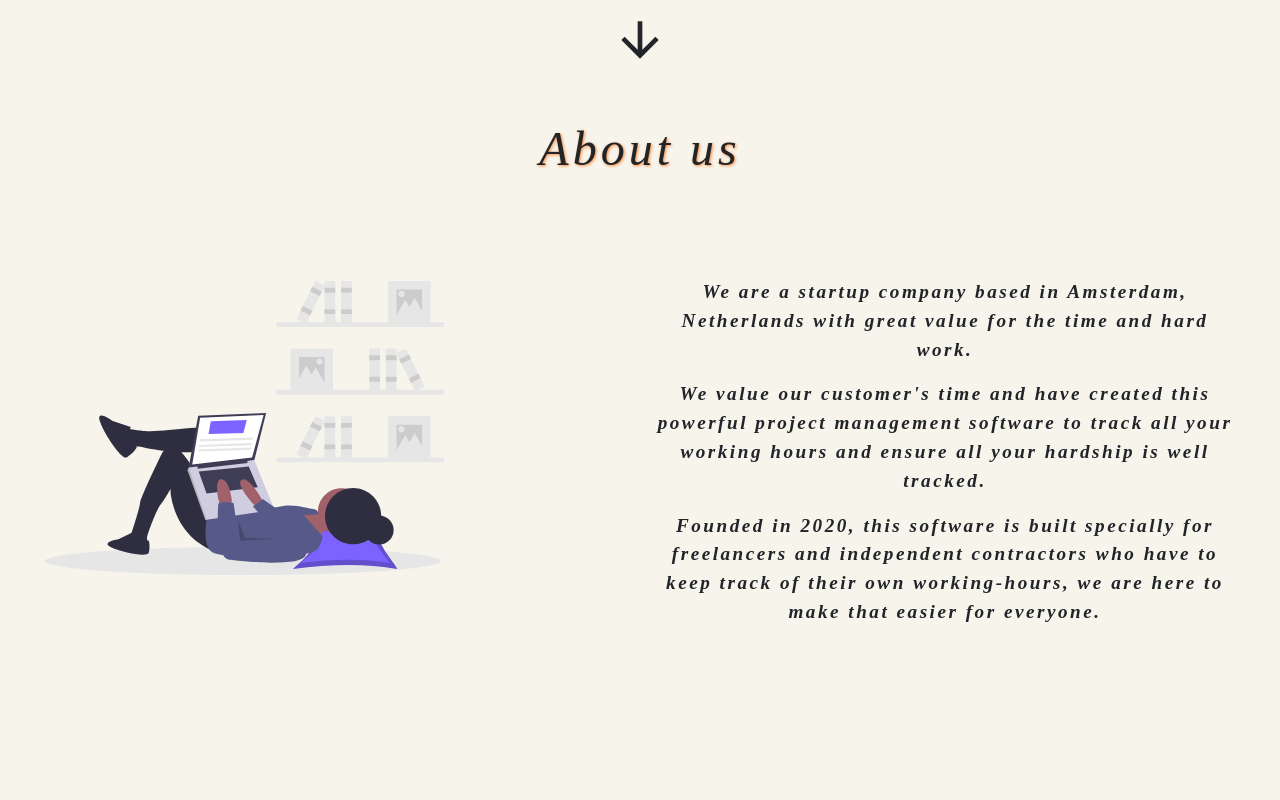
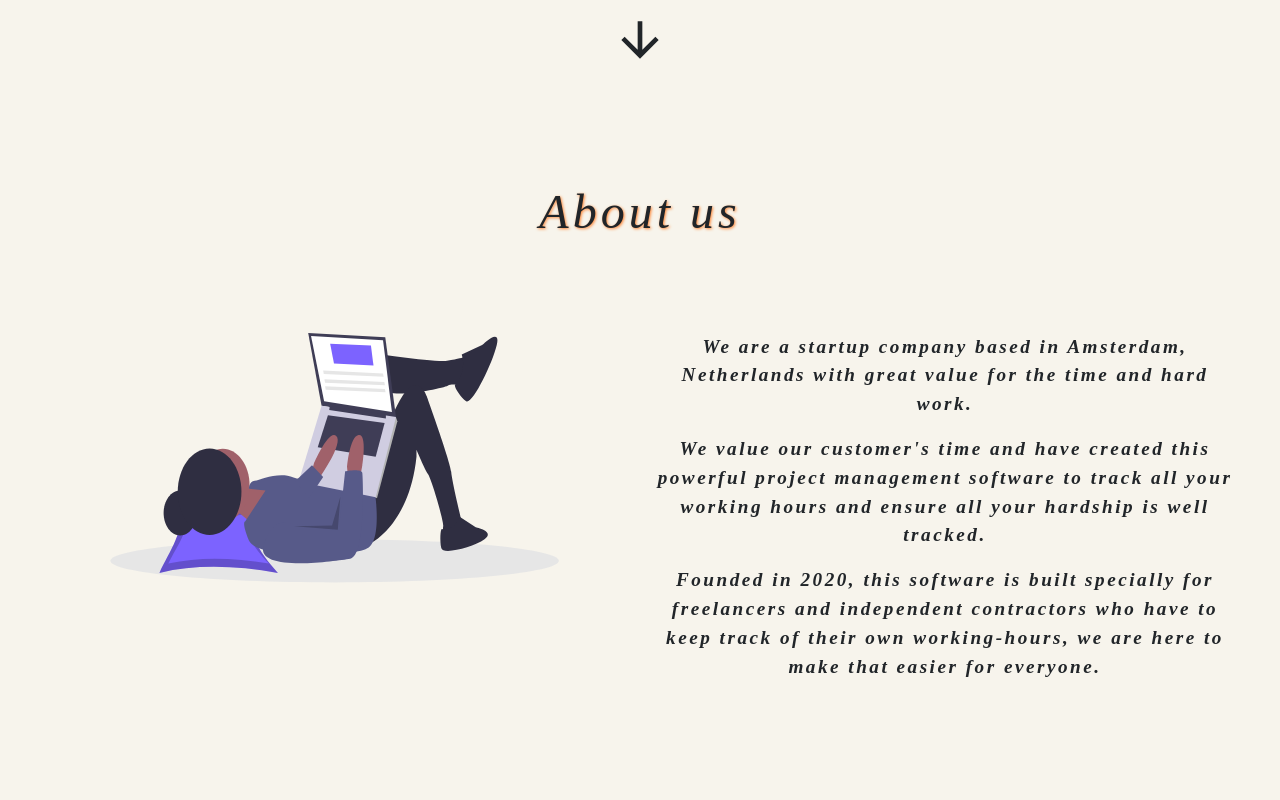
Before and after one commit to SubashPradhan/track-your-project, a React (Create React App) app: page / in a window 1280 px wide. Shown: the part 680-1480 px from the top of the page. Built offline with nearby package versions, Linux system fonts and the light colour scheme; a web font is replaced by a local one.

Commit message:
Changing about-page background

```diff
--- a/src/components/Navbar/view.js
+++ b/src/components/Navbar/view.js
@@ -9,7 +9,7 @@ export default function View(props) {
 
   const Links = <div className={menuClicked ? 'nav-links nav-active' : 'nav-links'}>
     <Link to='/' className='link' onClick={setFocus}>Home</Link>
-    <Link to='/about' className='link' onClick={setFocus}>About</Link>
+    <Link to='/' className='link' onClick={setFocus}>About</Link>
     <Link to='/' className='link' onClick={setFocus}>Login</Link>
     <Link to='/' className='link' onClick={setFocus}>Sign-up</Link>
   </div>
--- a/src/styles/about.css
+++ b/src/styles/about.css
@@ -4,10 +4,6 @@
 }
 
 .about-container{
-  display: flex;
-  flex-direction: column;
-  /* justify-content: center; */
-  align-items: center;
   font-family: Orbitron;
   font-style: italic;
   height: 100vh;
@@ -18,12 +14,13 @@
   font-style: italic;
   letter-spacing: 4px;
   text-shadow: 1px 1.4px 3px #ff8533;
-  /* margin-bottom: 10%; */
+  margin-top: 5%;
 }
 
 .about-content{
   margin-top: 5%;
   padding: 30px;
+  text-align: center;
 }
 
 .about-text{
@@ -41,6 +38,7 @@ p:hover{
   .about-container{
     height: auto;
   }
+
   .about-content{
     margin-top: 20%
   }
```
Also changed, not shown: src/assets/images/research.svg.
